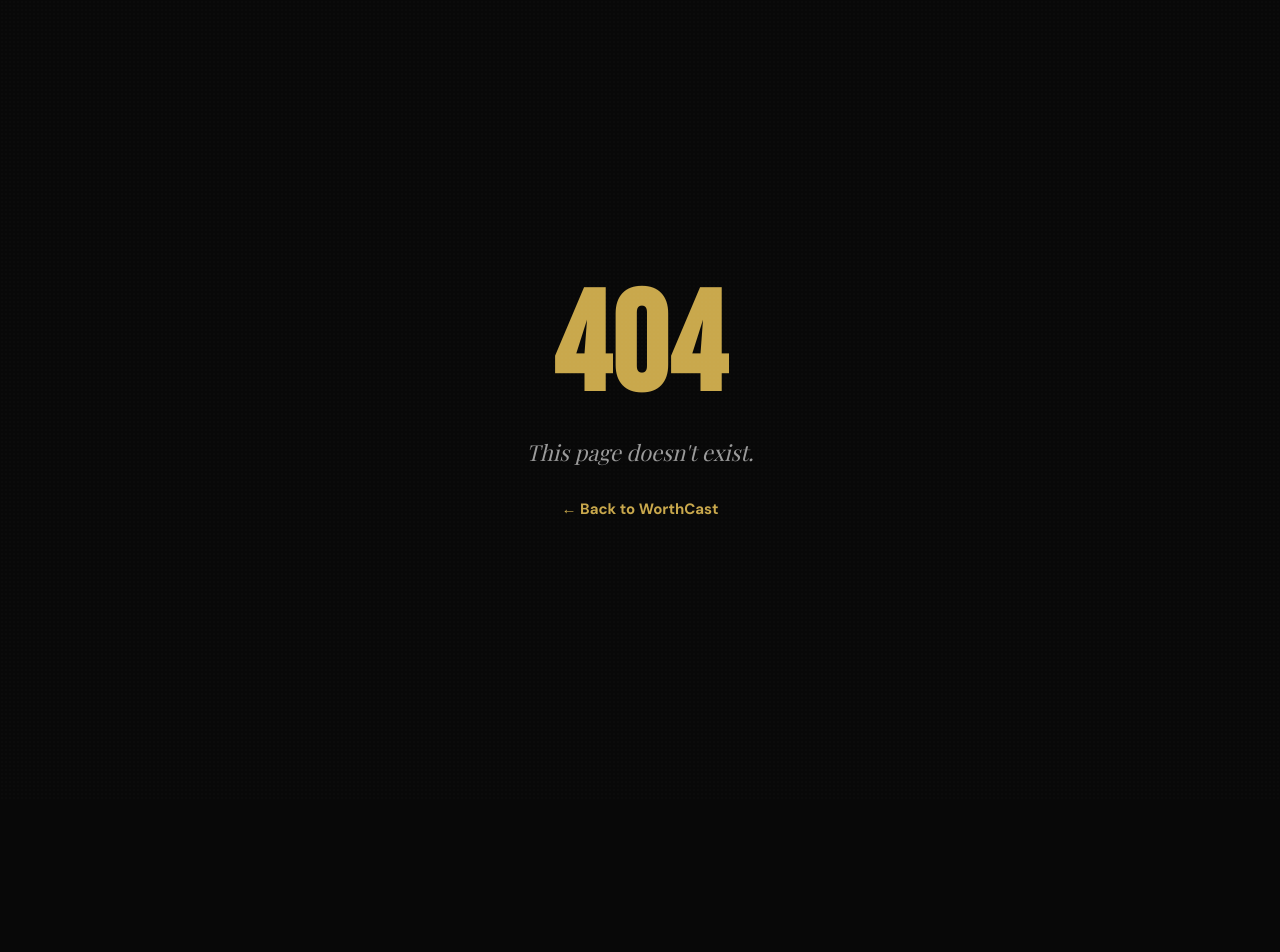
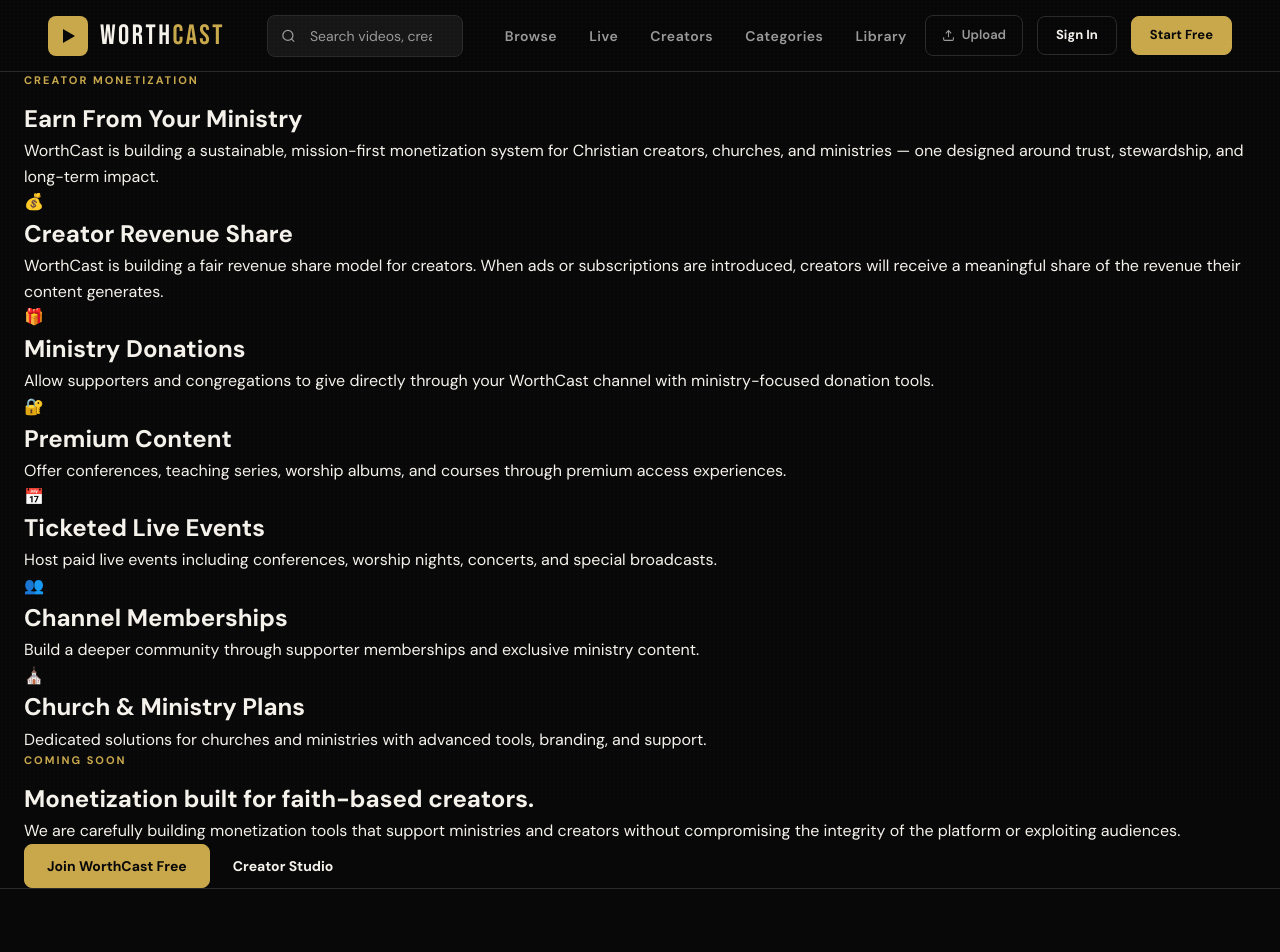
Before and after one commit to georgy4932/worthcast, a Next.js app: page /monetization in a window 1280 px wide. Before the commit this address had no page. Shown: the top 952 px of the page. Before the commit the page ends 800 px from the top, so only its background shows below. Built offline with nearby package versions, Linux system fonts and the light colour scheme; a web font is replaced by a local one.

Commit message:
Create page.tsx

```diff
--- /dev/null
+++ b/src/app/monetization/page.tsx
@@ -0,0 +1,118 @@
+import Navbar from "@/components/Navbar";
+import Footer from "@/components/Footer";
+
+const features = [
+  {
+    icon: "💰",
+    title: "Creator Revenue Share",
+    description:
+      "WorthCast is building a fair revenue share model for creators. When ads or subscriptions are introduced, creators will receive a meaningful share of the revenue their content generates.",
+  },
+  {
+    icon: "🎁",
+    title: "Ministry Donations",
+    description:
+      "Allow supporters and congregations to give directly through your WorthCast channel with ministry-focused donation tools.",
+  },
+  {
+    icon: "🔐",
+    title: "Premium Content",
+    description:
+      "Offer conferences, teaching series, worship albums, and courses through premium access experiences.",
+  },
+  {
+    icon: "📅",
+    title: "Ticketed Live Events",
+    description:
+      "Host paid live events including conferences, worship nights, concerts, and special broadcasts.",
+  },
+  {
+    icon: "👥",
+    title: "Channel Memberships",
+    description:
+      "Build a deeper community through supporter memberships and exclusive ministry content.",
+  },
+  {
+    icon: "⛪",
+    title: "Church & Ministry Plans",
+    description:
+      "Dedicated solutions for churches and ministries with advanced tools, branding, and support.",
+  },
+];
+
+export default function MonetizationPage() {
+  return (
+    <>
+      <Navbar />
+
+      <main className="monetization-page">
+        {/* Hero */}
+        <section className="monetization-hero">
+          <div className="container">
+            <p className="section-label">Creator Monetization</p>
+
+            <h1 className="monetization-title">
+              Earn From <span>Your Ministry</span>
+            </h1>
+
+            <p className="monetization-copy">
+              WorthCast is building a sustainable, mission-first monetization
+              system for Christian creators, churches, and ministries — one
+              designed around trust, stewardship, and long-term impact.
+            </p>
+          </div>
+        </section>
+
+        {/* Features */}
+        <section className="monetization-section">
+          <div className="container">
+            <div className="monetization-grid">
+              {features.map((feature) => (
+                <div key={feature.title} className="monetization-card">
+                  <span className="monetization-icon">
+                    {feature.icon}
+                  </span>
+
+                  <h2>{feature.title}</h2>
+
+                  <p>{feature.description}</p>
+                </div>
+              ))}
+            </div>
+          </div>
+        </section>
+
+        {/* CTA */}
+        <section className="monetization-cta-section">
+          <div className="container">
+            <div className="monetization-cta">
+              <p className="section-label">Coming Soon</p>
+
+              <h2>
+                Monetization built for faith-based creators.
+              </h2>
+
+              <p>
+                We are carefully building monetization tools that support
+                ministries and creators without compromising the integrity of
+                the platform or exploiting audiences.
+              </p>
+
+              <div className="monetization-actions">
+                <a href="/join" className="btn btn-primary">
+                  Join WorthCast Free
+                </a>
+
+                <a href="/studio" className="btn btn-secondary">
+                  Creator Studio
+                </a>
+              </div>
+            </div>
+          </div>
+        </section>
+      </main>
+
+      <Footer />
+    </>
+  );
+}
```
